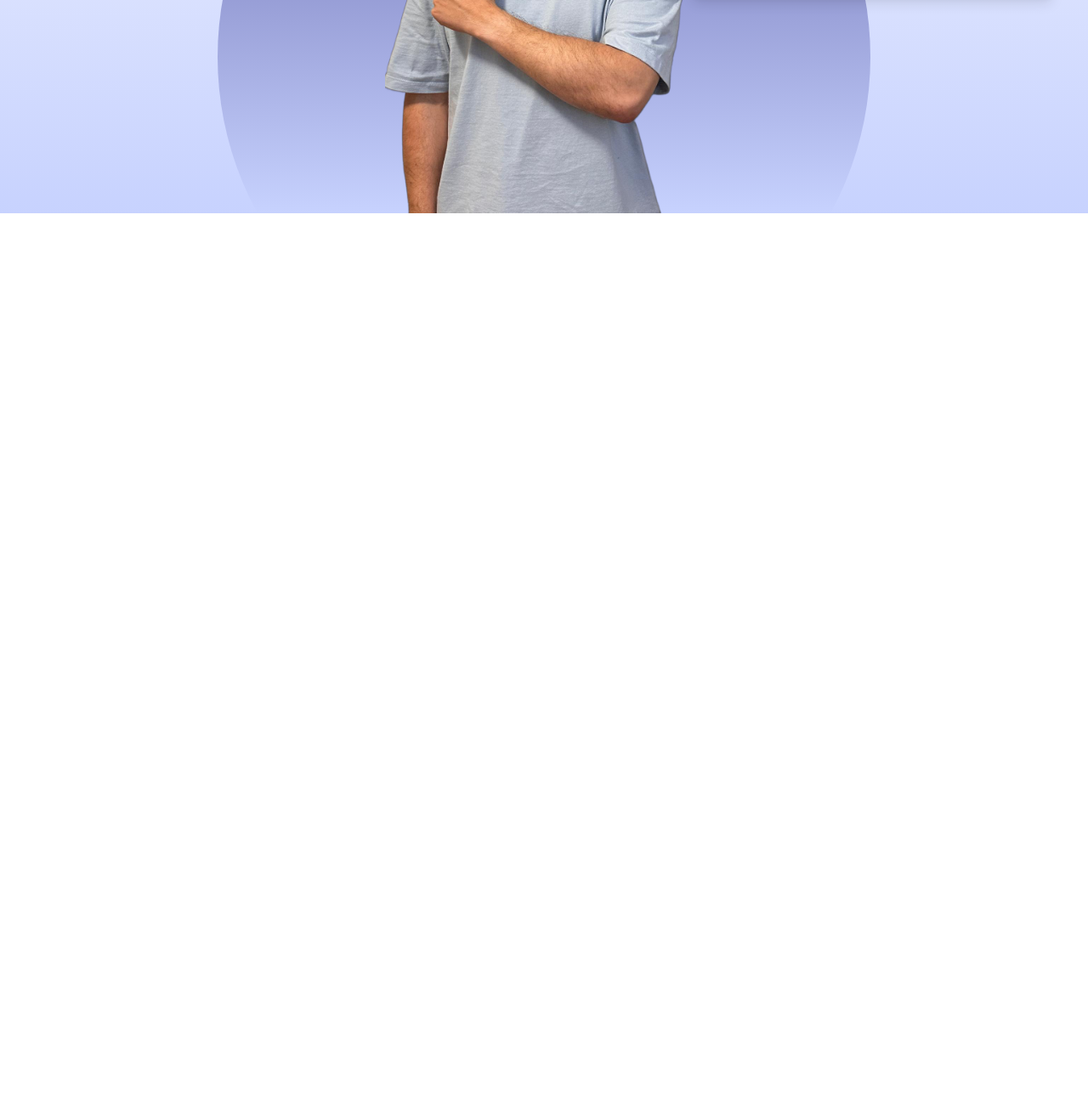
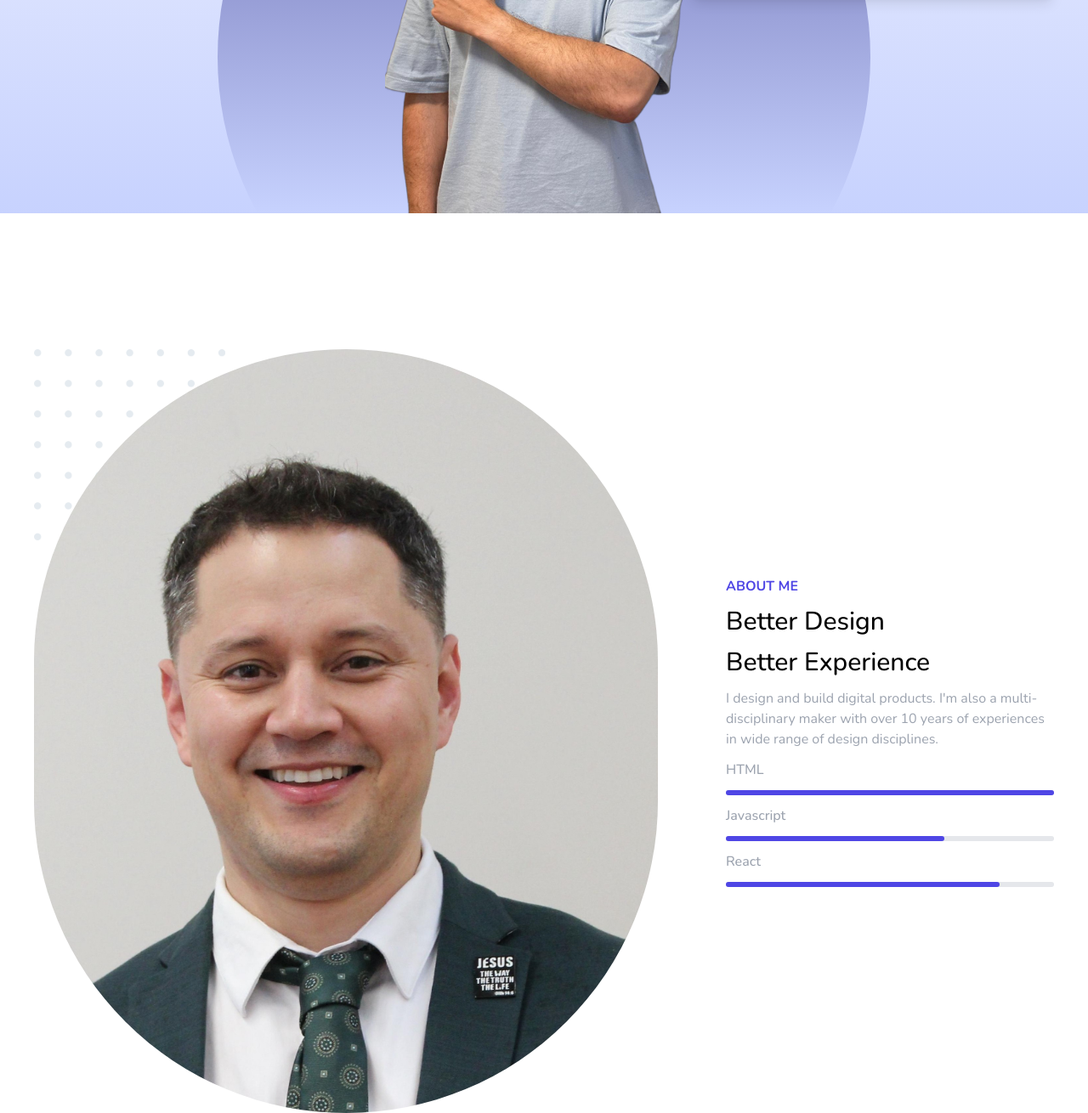
Before and after one commit to baltimorewhite/AT3_PROJ_Final_Projet, a website: page index.html in a window 1280 px wide. Shown: the part 549-1859 px from the top of the page at 85% size. Before the commit the page ends 800 px from the top, so only its background shows below. Drawn offline with nearby package versions, Linux system fonts and the light colour scheme.

Commit message:
feat(about): add about me section with profile image, description and skill progress bars

```diff
--- a/index.html
+++ b/index.html
@@ -46,7 +46,7 @@
 
         <!-- end navbar -->
 
-        <!-- content intro -->
+                                                        <!-- content intro -->
 
          <!-- image and text -->
       <img class="absolute bottom-0 right-0 lg:left-0 mx-auto h-5/6 object-cover" src="/assets/img/man.png" alt=""/>
@@ -66,11 +66,54 @@
           provident, facere minus temporibus veniam nostrum reprehenderit nihil?</p>
         <a class="bg-indigo-600 text-white text-xl px-3 py-2 rounded-md font-semibold w-fit" href="#contact">Hire Me</a>
       </div>
+    </div>
+
+
+                                                         <!-- About me -->
+    <div id="about" class="px-10 dark:bg-slate-900">
+      <div class="container mx-auto py-40 flex flex-col-reverse lg:flex-row items-center gap-20">
+        <!-- left -->
+        <div class="relative">
+          <img src="/assets/img/dots.png" class="h-1/4 absolute top-0 left-0 -z-10" alt="">
+          <div class="h-full rounded-full overflow-hidden">
+            <img src="/assets/img/portrait.jpg" alt="" />
+          </div>
+        </div>
+        <!-- right -->
+        <div class="my-auto flex flex-col gap-3">
+          <h1 class="text-indigo-600 font-bold">ABOUT ME</h1>
+          <h1 class="text-3xl font-medium dark:text-white">Better Design</h1>
+          <h1 class="text-3xl font-medium dark:text-white">
+            Better Experience
+          </h1>
+          <p class="text-gray-400">
+            I design and build digital products. I'm also a multi-disciplinary
+            maker with over 10 years of experiences in wide range of design
+            disciplines.
+          </p>
+          <h2 class="text-gray-400 font-medium">HTML</h2>
+          <div class="w-full bg-gray-200 h-1.5 rounded-md">
+            <div class="w-full bg-indigo-600 h-1.5 rounded-md"></div>
+          </div>
+          <h2 class="text-gray-400 font-medium">Javascript</h2>
+          <div class="w-full bg-gray-200 h-1.5 rounded-md">
+            <div class="w-4/6 bg-indigo-600 h-1.5 rounded-md"></div>
+          </div>
+          <h2 class="text-gray-400 font-medium">React</h2>
+          <div class="w-full bg-gray-200 h-1.5 rounded-md">
+            <div class="w-5/6 bg-indigo-600 h-1.5 rounded-md"></div>
+          </div>
+        </div>
+      </div>
+    </div>
 
 
 
 
-    </div>
+
+
+
+
     <script src="/assets/index.js"></script>
 </body>
 </html>
```
Also changed, not shown: assets/img/dots.png (added), assets/img/portrait.jpg (added), src/styles.css.
